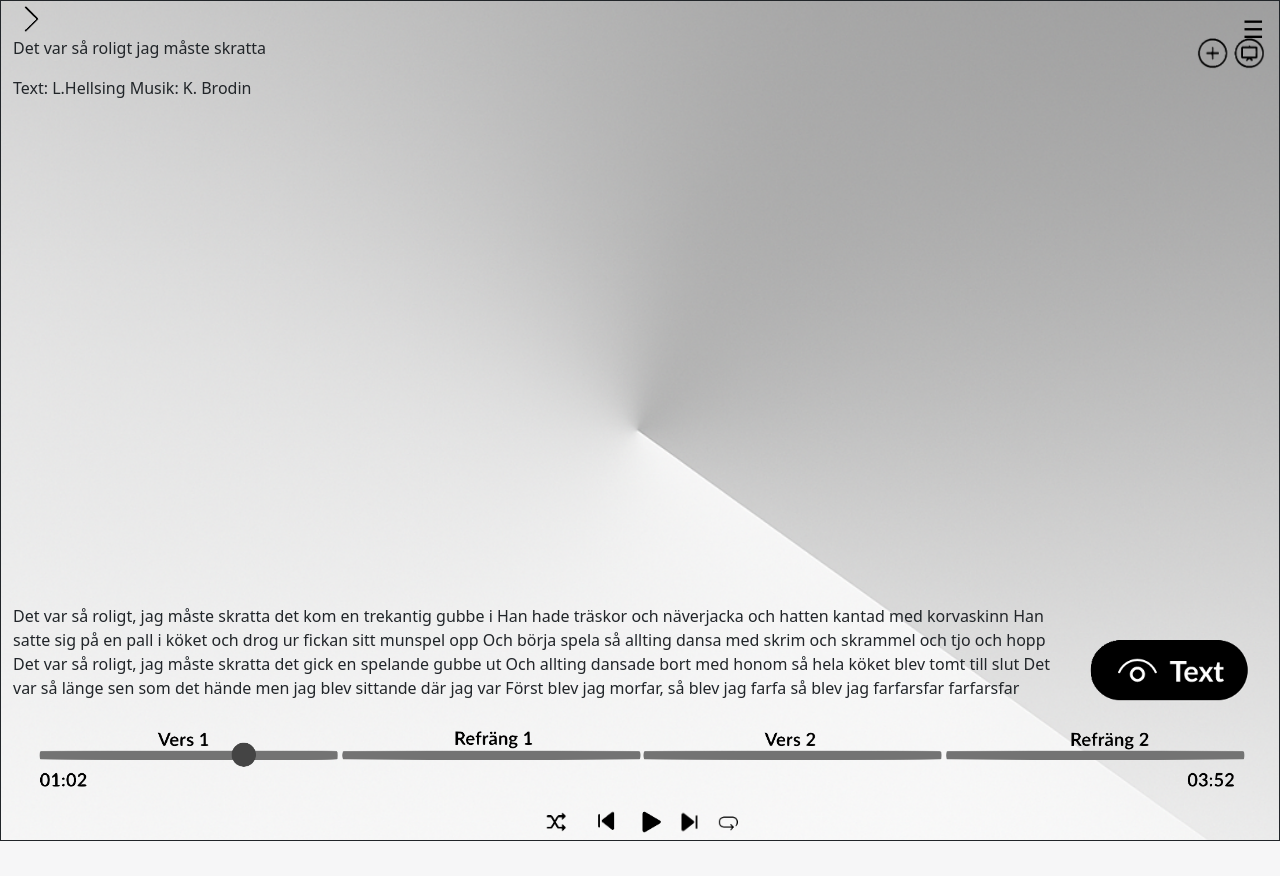
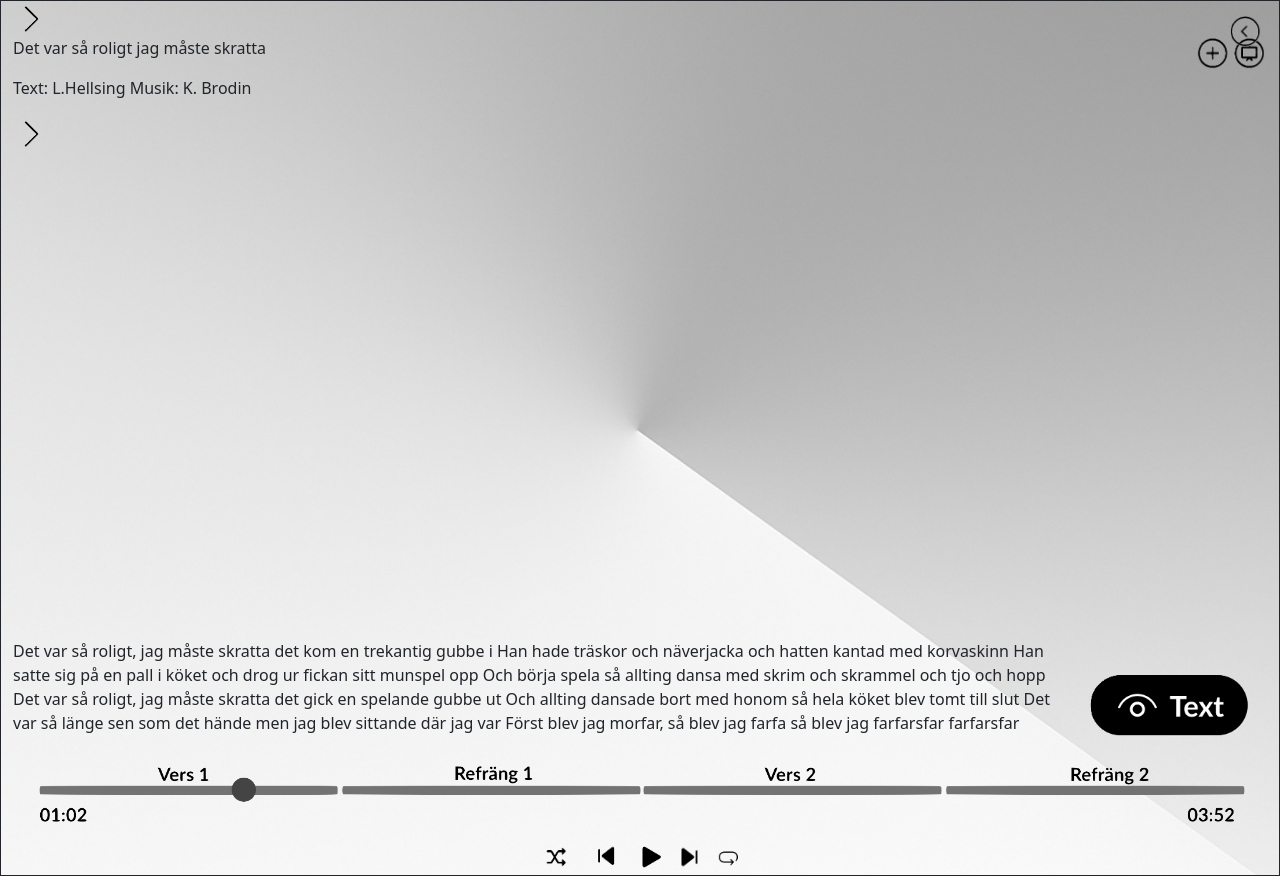
Before and after one commit to babblex/Sjung-, a Flask app: page / in a window 1280 px wide. Before the commit the page ends 841 px from the top, so only its background shows below. Run offline with Flask 3, Linux system fonts and the light colour scheme.

Commit message:
bytat knapp utseende och aside
och bild namn

```diff
--- a/templates/index.html
+++ b/templates/index.html
@@ -12,7 +12,9 @@
     <div class = "container-fluid main-div border border-dark">
         <header class = "row">
             <div class = "col-12 text-start">
-              <button id="menu-toggle" class="menu-button">☰</button>
+              <button id="menu-toggle" class="menu-button">
+                <img src="{{ url_for('static', filename='images/side_meny_btn.png') }}" alt="side-meny-button" class="symbols-header">
+              </button>
               <img src="{{ url_for('static', filename='images/return_arrow.png') }}" alt="go-back-arrow" class="symbols-header">
             </div>
             <div class = "col-6 text-start">
@@ -23,6 +25,9 @@
               <img src="{{ url_for('static', filename='images/symbols_right.png') }}" alt="symbols-right" class="symbols-header">
             </div>
         </header>
+        <aside>
+          <img src="{{ url_for('static', filename='images/return_arrow.png') }}" alt="go-back-arrow" class="symbols-header">
+        </aside>
         <!--Tomma rutan-->
         <main class = "row d-flex align-items-end" id="main-height">
             <div class = "col-10">
```
